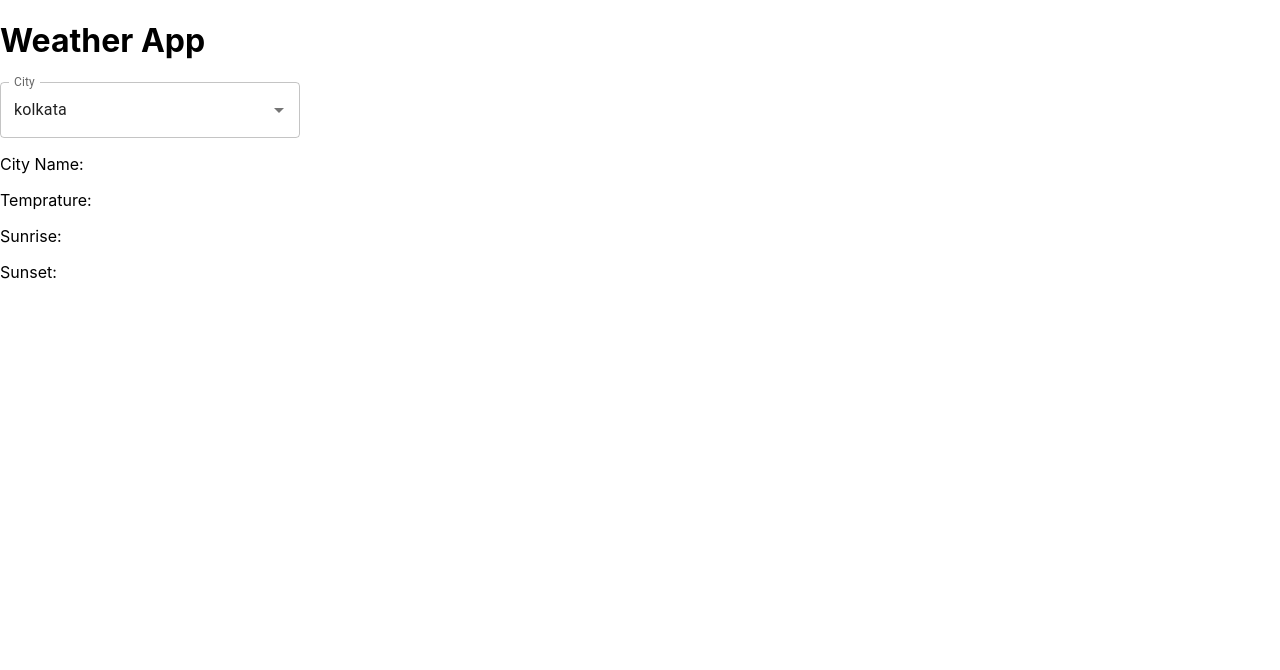
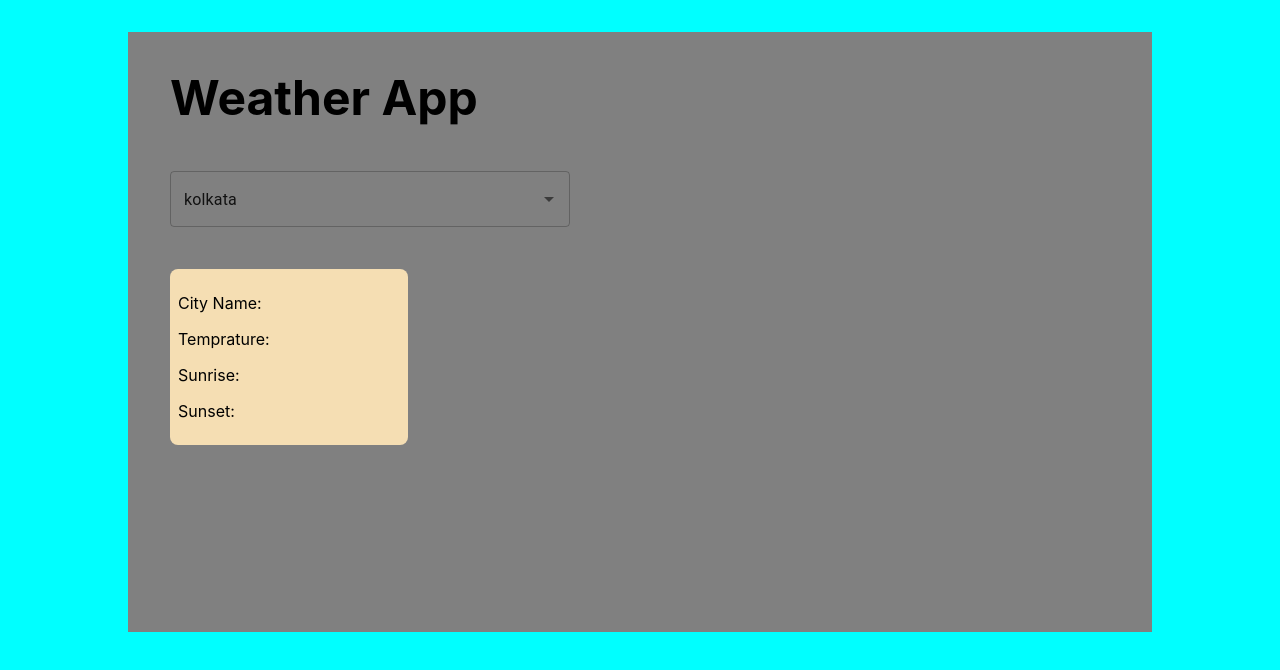
Before and after one commit to krshant/Weather-app, a React (Create React App) app: page / in a window 1280 px wide. Shown: the top 670 px of the page. Built offline with nearby package versions, Linux system fonts and the light colour scheme; no server answers.

Commit message:
Weather updted code 01-04-2023

```diff
--- a/package.json
+++ b/package.json
@@ -14,6 +14,8 @@
     "react": "^18.2.0",
     "react-dom": "^18.2.0",
     "react-scripts": "5.0.1",
+    "react-window": "^1.8.8",
+    "sass": "^1.60.0",
     "web-vitals": "^2.1.4"
   },
   "scripts": {
--- a/src/Pages/Components/search.js
+++ b/src/Pages/Components/search.js
@@ -1,4 +1,4 @@
-import * as React from 'react';
+import React from 'react';
 import TextField from '@mui/material/TextField';
 import Autocomplete from '@mui/material/Autocomplete';
 
@@ -12,15 +12,16 @@ const SearchComponent = (props) => {
 
     return (
         <Autocomplete
-            // disablePortal
+            autocomplete="off"
             id="combo-box-demo"
+            sx={{ width: "400px" }}
             value={isSelected}
             options={CityList || []}
             getOptionLabel={(option) => option.name}
             onChange={(val, selected) => handleSelected(val, selected)}
-            sx={{ width: 300 }}
-            renderInput={(params) => <TextField {...params} label="City" />}
+            renderInput={(params) => <TextField {...params} />}
         />
+
 
     )
 }
--- a/src/Pages/index.js
+++ b/src/Pages/index.js
@@ -1,4 +1,5 @@
 import React, { useEffect, useState } from "react";
+import "./index.scss"
 import SearchComponent from './Components/search'
 
 function Pages() {
@@ -17,19 +18,22 @@ function Pages() {
         console.log('json', json)
     }
     return (
-        <div>
-            <h1>Weather App</h1>
-            <SearchComponent
-                isSelected={cityName}
-                setIsSelected={setCityName}
-                getWeather={getWeather}
-            />
-            <div>
+        <div className="container">
+            <h1 className="header">Weather App</h1>
+            <div className="search-box">
+                <SearchComponent
+                    isSelected={cityName}
+                    setIsSelected={setCityName}
+                    getWeather={getWeather}
+                />
+            </div>
+
+            <div className="content">
                 <p>City Name: {citySelectedData?.name}</p>
                 <p>Temprature: {citySelectedData?.main?.temp}</p>
                 <p>Sunrise: {citySelectedData?.sys?.sunrise}</p>
                 <p>Sunset: {citySelectedData?.sys?.sunset}</p>
-                {/* <p>Description: {citySelectedData?.weather[0]?.description}</p> */}
+                {/* <p>Description: {citySelectedData?.weather[0]?.description}</p>*/}
             </div>
         </div>
     )
--- /dev/null
+++ b/src/Pages/index.scss
@@ -0,0 +1,30 @@
+.container {
+  width: 80%;
+  height: 600px;
+  background-color: gray;
+  margin: auto;
+
+  .header {
+    font-size: 48px;
+    text-align: left;
+    padding-top: 36px;
+    padding-left: 42px;
+  }
+
+  .search-box {
+    padding-top: 12px;
+    padding-left: 42px;
+  }
+
+  .content {
+    width: 230px;
+    background-color: wheat;
+    height: auto;
+    padding-top: 8px;
+    padding-bottom: 8px;
+    padding-left: 8px;
+    margin: 42px;
+    border-radius: 8px;
+    text-align: left;
+  }
+}
--- a/src/index.css
+++ b/src/index.css
@@ -1,13 +1,14 @@
 body {
   margin: 0;
-  font-family: -apple-system, BlinkMacSystemFont, 'Segoe UI', 'Roboto', 'Oxygen',
-    'Ubuntu', 'Cantarell', 'Fira Sans', 'Droid Sans', 'Helvetica Neue',
+  font-family: -apple-system, BlinkMacSystemFont, "Segoe UI", "Roboto", "Oxygen",
+    "Ubuntu", "Cantarell", "Fira Sans", "Droid Sans", "Helvetica Neue",
     sans-serif;
   -webkit-font-smoothing: antialiased;
   -moz-osx-font-smoothing: grayscale;
+  background-color: aqua;
 }
 
 code {
-  font-family: source-code-pro, Menlo, Monaco, Consolas, 'Courier New',
+  font-family: source-code-pro, Menlo, Monaco, Consolas, "Courier New",
     monospace;
 }
```
Also changed, not shown: 1 other file (tests, documents, lock files or other folders).
